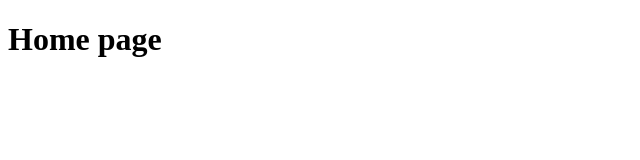
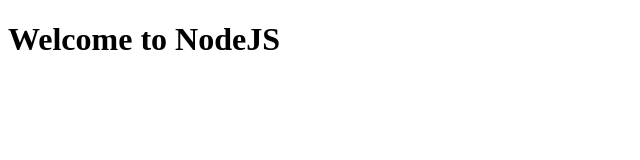
Before and after one commit to toanthang15082002/Project_SE1632, a website: page index.html in a window 1280 px wide. Shown: the whole page, without its empty margins (0-640 px from the left). Drawn offline with Linux system fonts and the light colour scheme.

Commit message:
Them index.html

```diff
--- a/index.html
+++ b/index.html
@@ -7,6 +7,6 @@
     <title>Document</title>
 </head>
 <body>
-    <h1>Home page</h1>
+    <h1>Welcome to NodeJS</h1>
 </body>
 </html>
```
Also changed, not shown: package.json (added, +27 -0 lines), 2 other files.
